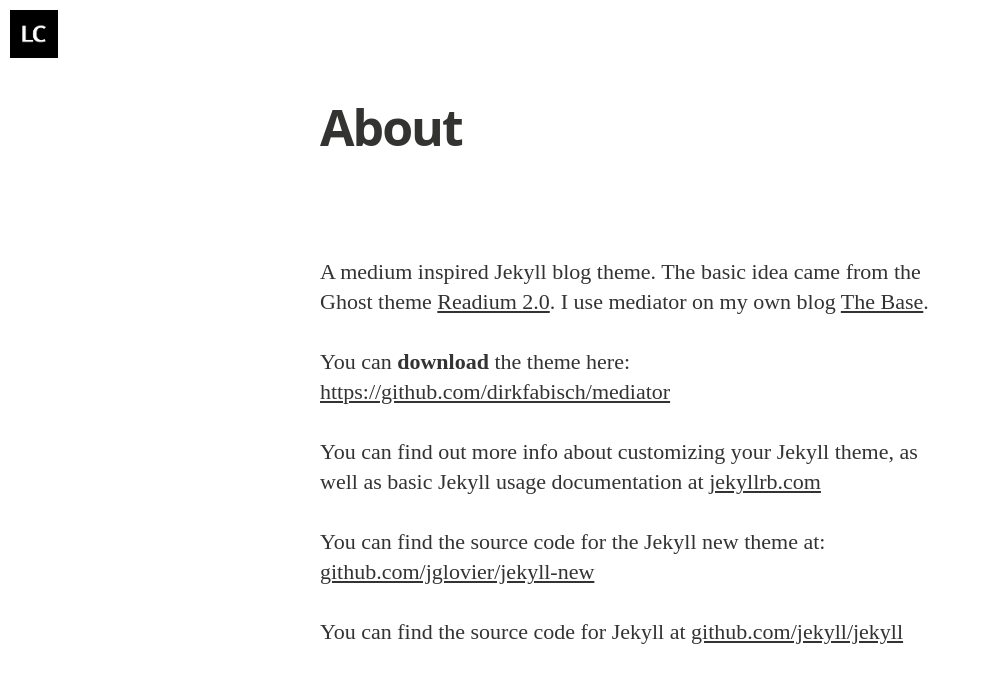
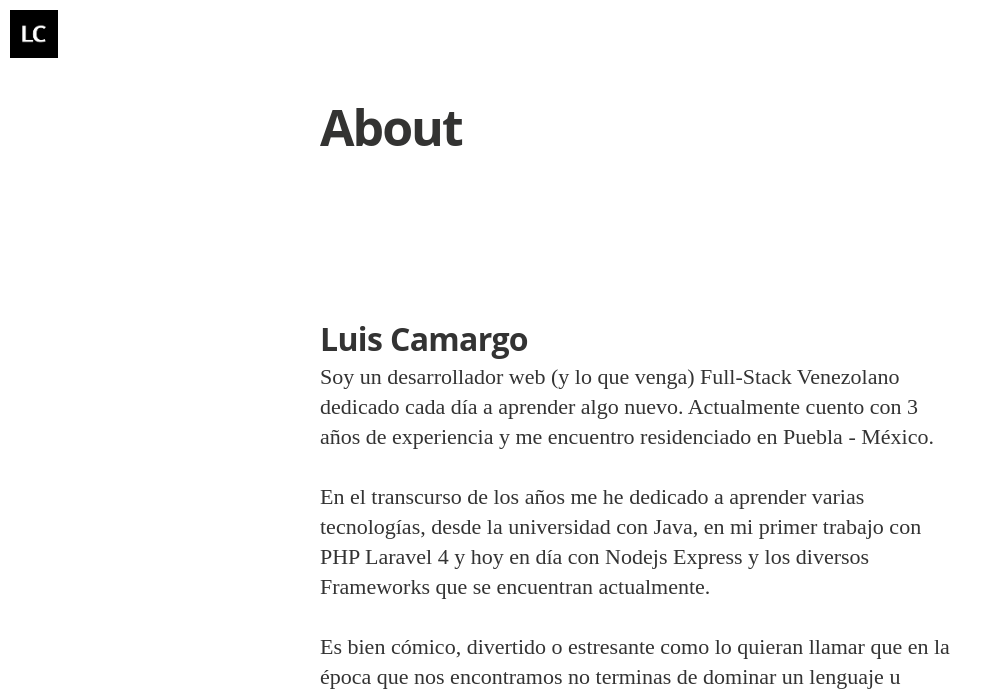
Before and after one commit to lcamargof/lcamargof.github.io, a Jekyll site: the page built from about.md, in a window 1280 px wide and 1400 px high. Shown: the top 697 px of the window, without its empty margins (0-1002 px from the left). Built offline with Jekyll 4.4.1, drawn with Linux system fonts in a browser that asks for light colours; nearby versions of some CDN libraries; some web fonts are replaced; some of the changed text lies outside the part shown.

Commit message:
About finished

```diff
--- a/_config.yml
+++ b/_config.yml
@@ -19,7 +19,7 @@ author_image: "/assets/images/author.jpg"
 
 paginate:	5
 
-url: "http://myblog.***.***" # the base hostname & protocol for your site
+url: "/" # the base hostname & protocol for your site
 baseurl: ""
 
 #fill in disqus shortname to use disqus
--- a/about.md
+++ b/about.md
@@ -4,14 +4,14 @@ title: About
 permalink: /about/
 ---
 
-A medium inspired Jekyll blog theme. The basic idea came from the Ghost theme
-[Readium 2.0](http://www.svenread.com/readium-ghost-theme/). I use mediator on my own blog [The Base](blog.base68.com).
+# Luis Camargo
+Soy un desarrollador web (y lo que venga) Full-Stack Venezolano dedicado cada día a aprender algo nuevo.
+Actualmente cuento con 3 años de experiencia y me encuentro residenciado en Puebla - México.
 
-You can **download** the theme here:
-[https://github.com/dirkfabisch/mediator](https://github.com/dirkfabisch/mediator)
+En el transcurso de los años me he dedicado a aprender varias tecnologías, desde la universidad con Java, en mi primer trabajo con PHP Laravel 4 y hoy en día con Nodejs Express y los diversos Frameworks que se encuentran actualmente.
 
-You can find out more info about customizing your Jekyll theme, as well as basic Jekyll usage documentation at [jekyllrb.com](http://jekyllrb.com/)
+Es bien cómico, divertido o estresante como lo quieran llamar que en la época que nos encontramos no terminas de dominar un lenguaje u framework cuando ya el mundo anda como loco por el otro nuevo framework o un nuevo lenguaje popular (¿Se acuerdan del boom de Ruby on Rails?).
 
-You can find the source code for the Jekyll new theme at: [github.com/jglovier/jekyll-new](https://github.com/jglovier/jekyll-new)
+En fin, cree este blog para plasmar mis conocimientos actuales y mis travesias aprendiendo nuevos frameworks (Angular 2 y Electron esto es contigo), si gustan pues síganme el juego.
 
-You can find the source code for Jekyll at [github.com/jekyll/jekyll](https://github.com/jekyll/jekyll)
+Si tienen alguna recomendación o quieren hablar conmigo sobre tutoria o tal vez un trabajo freelance (nice!), contactenme a traves de mi [correo](mailto:{{ site.email}}), al rato les respondo ;)
```
Also changed, not shown: README.md, assets/images/author.jpg, assets/images/author2.jpg (added).
